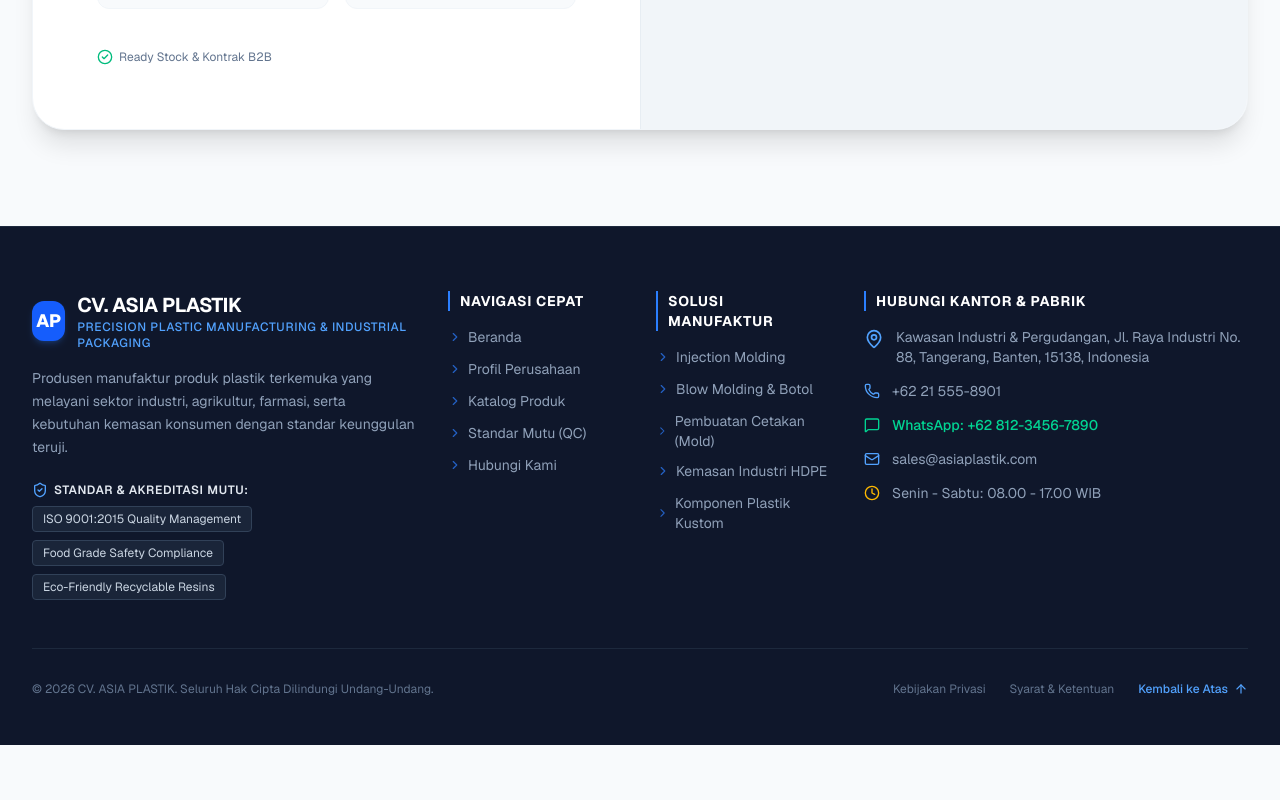
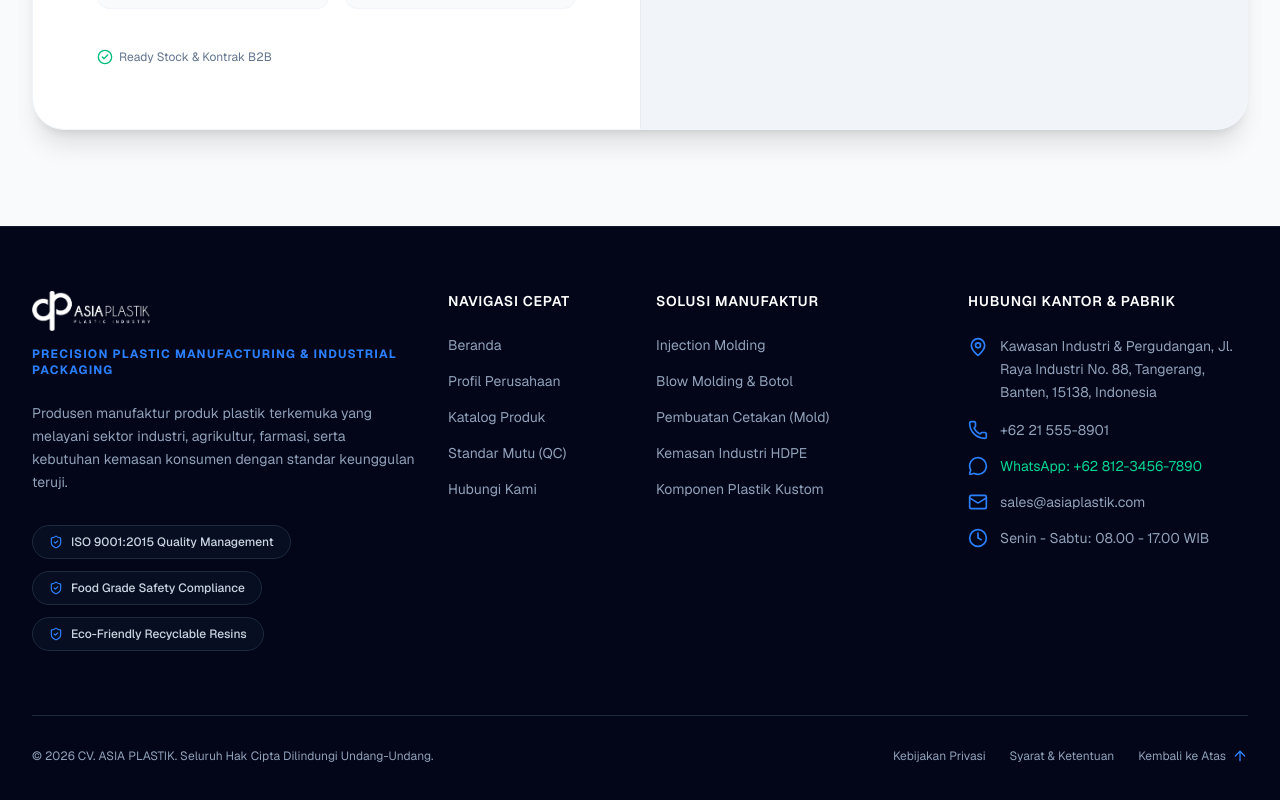
Before and after one commit to kevinamay/Redesign-Development-Website-Perusahaan, a Next.js app: page / in a window 1280 px wide. Shown: the part 3357-4157 px from the top of the page. Before the commit the page ends 4102 px from the top, so only its background shows below. Built offline with nearby package versions, Linux system fonts and the light colour scheme.

Commit message:
feat(footer): redesign Footer component with premium B2B styling, modern grid, pill badges, and smooth scroll

```diff
--- a/src/components/Footer.tsx
+++ b/src/components/Footer.tsx
@@ -1,171 +1,234 @@
 "use client";
 
-import React from "react";
+import React, { useState } from "react";
+import Image from "next/image";
 import Link from "next/link";
-import { footerData } from "@/data/homeData";
-import { useLanguage } from "@/data/translations";
 import {
+  ShieldCheck,
   MapPin,
   Phone,
+  MessageCircle,
   Mail,
   Clock,
-  MessageSquare,
-  ShieldCheck,
-  ChevronRight,
   ArrowUp,
 } from "lucide-react";
+import { useLanguage } from "@/data/translations";
 
 export default function Footer() {
   const { t } = useLanguage();
+  const [logoError, setLogoError] = useState(false);
+
+  const scrollToTop = () => {
+    if (typeof window !== "undefined") {
+      window.scrollTo({
+        top: 0,
+        behavior: "smooth",
+      });
+    }
+  };
+
+  const certifications = t.footer?.certifications || [
+    "ISO 9001:2015 Quality Management",
+    "Food Grade Safety Compliance",
+    "Eco-Friendly Recyclable Resins",
+  ];
+
+  const quickNavLinks = t.footer?.quickNavLinks || [
+    { label: "Beranda", href: "#hero" },
+    { label: "Profil Perusahaan", href: "#about" },
+    { label: "Katalog Produk", href: "#products" },
+    { label: "Standar Mutu (QC)", href: "#quality" },
+    { label: "Hubungi Kami", href: "#contact" },
+  ];
+
+  const solutionsLinks = t.footer?.solutionsLinks || [
+    { label: "Injection Molding", href: "#products" },
+    { label: "Blow Molding & Botol", href: "#products" },
+    { label: "Pembuatan Cetakan (Mold)", href: "#products" },
+    { label: "Kemasan Industri HDPE", href: "#products" },
+    { label: "Komponen Plastik Kustom", href: "#products" },
+  ];
 
   return (
-    <footer id="contact" className="bg-slate-900 dark:bg-slate-950 text-slate-300 pt-16 pb-12 border-t border-slate-800 dark:border-slate-800/80 transition-colors duration-300">
+    <footer
+      id="contact"
+      className="bg-slate-950 text-slate-400 py-16 border-t border-slate-900"
+    >
       <div className="max-w-7xl mx-auto px-4 sm:px-6 lg:px-8">
-        {/* Main Footer Grid */}
-        <div className="grid grid-cols-1 md:grid-cols-2 lg:grid-cols-12 gap-10 lg:gap-8 pb-12 border-b border-slate-800">
-          {/* Col 1: Corporate Brand & Profile */}
-          <div className="lg:col-span-4 space-y-4">
-            <div className="flex items-center gap-3">
-              <div className="w-10 h-10 rounded-xl bg-blue-600 flex items-center justify-center text-white font-extrabold text-lg shadow-md shadow-blue-500/20">
-                AP
-              </div>
-              <div>
-                <span className="text-xl font-bold text-white tracking-tight">
-                  {t.footer.legalName}
+        {/* Modern CSS Grid */}
+        <div className="grid grid-cols-1 md:grid-cols-2 lg:grid-cols-12 gap-12 lg:gap-8">
+          {/* Column 1 (Brand & About): lg:col-span-4 */}
+          <div className="lg:col-span-4">
+            <Link href="/" className="inline-block focus:outline-none">
+              {!logoError ? (
+                <Image
+                  src="/images/logo.webp"
+                  alt="CV. ASIA PLASTIK"
+                  width={200}
+                  height={68}
+                  className="h-10 w-auto object-contain"
+                  onError={() => setLogoError(true)}
+                  priority
+                />
+              ) : (
+                <span className="text-white font-bold text-xl tracking-tight">
+                  CV. ASIA PLASTIK
                 </span>
-                <p className="text-xs text-blue-400 font-medium tracking-wider uppercase">
-                  {t.footer.tagline}
-                </p>
-              </div>
-            </div>
+              )}
+            </Link>
 
-            <p className="text-sm text-slate-400 leading-relaxed max-w-sm">
-              {t.footer.description}
+            <p className="text-blue-500 text-xs font-bold tracking-widest mt-2 uppercase">
+              {t.footer?.tagline ||
+                "Precision Plastic Manufacturing & Industrial Packaging"}
             </p>
 
-            {/* Certifications badges */}
-            <div className="pt-2">
-              <div className="text-xs font-semibold text-slate-200 uppercase tracking-wider mb-2 flex items-center gap-1.5">
-                <ShieldCheck className="w-4 h-4 text-blue-400" />
-                <span>{t.footer.certificationsTitle}</span>
-              </div>
-              <div className="flex flex-wrap gap-2">
-                {t.footer.certifications.map((cert, index) => (
-                  <span
-                    key={index}
-                    className="inline-flex items-center text-xs px-2.5 py-1 rounded bg-slate-800/80 text-slate-300 border border-slate-700 font-sans"
-                  >
-                    {cert}
-                  </span>
-                ))}
-              </div>
+            <p className="mt-6 text-sm leading-relaxed text-slate-400">
+              {t.footer?.description ||
+                "Produsen manufaktur produk plastik terkemuka yang melayani sektor industri, agrikultur, farmasi, serta kebutuhan kemasan konsumen dengan standar keunggulan teruji."}
+            </p>
+
+            {/* Badges (Standar & Akreditasi Mutu) */}
+            <div className="mt-8 flex flex-wrap gap-3">
+              {certifications.map((badge, index) => (
+                <span
+                  key={index}
+                  className="inline-flex items-center gap-2 px-4 py-2 rounded-full border border-slate-800 bg-slate-900/50 text-slate-300 text-xs font-medium hover:border-blue-500/50 transition-colors"
+                >
+                  <ShieldCheck className="w-3.5 h-3.5 text-blue-500 shrink-0" />
+                  <span>{badge}</span>
+                </span>
+              ))}
             </div>
           </div>
 
-          {/* Col 2: Quick Navigation */}
-          <div className="lg:col-span-2 space-y-4">
-            <h3 className="text-sm font-bold text-white tracking-wider uppercase border-l-2 border-blue-500 pl-2.5">
-              {t.footer.quickNavTitle}
+          {/* Column 2 (Navigasi Cepat): lg:col-span-2 */}
+          <div className="lg:col-span-2">
+            <h3 className="text-white font-semibold text-sm tracking-wider mb-6 uppercase">
+              {t.footer?.quickNavTitle || "NAVIGASI CEPAT"}
             </h3>
-            <ul className="space-y-2.5 text-sm">
-              {t.footer.quickNavLinks.map((link, linkIdx) => (
-                <li key={linkIdx}>
+            <ul className="flex flex-col gap-4">
+              {quickNavLinks.map((link, idx) => (
+                <li key={idx}>
                   <Link
                     href={link.href}
-                    className="inline-flex items-center gap-1.5 text-slate-400 hover:text-white hover:translate-x-1 transition-all duration-150"
+                    className="text-sm hover:text-white hover:translate-x-1 transition-all duration-300 flex items-center"
                   >
-                    <ChevronRight className="w-3.5 h-3.5 text-blue-500/70" />
-                    <span>{link.label}</span>
+                    {link.label}
                   </Link>
                 </li>
               ))}
             </ul>
           </div>
 
-          {/* Col 3: Manufacturing Solutions */}
-          <div className="lg:col-span-2 space-y-4">
-            <h3 className="text-sm font-bold text-white tracking-wider uppercase border-l-2 border-blue-500 pl-2.5">
-              {t.footer.solutionsTitle}
+          {/* Column 3 (Solusi Manufaktur): lg:col-span-3 */}
+          <div className="lg:col-span-3">
+            <h3 className="text-white font-semibold text-sm tracking-wider mb-6 uppercase">
+              {t.footer?.solutionsTitle || "SOLUSI MANUFAKTUR"}
             </h3>
-            <ul className="space-y-2.5 text-sm">
-              {t.footer.solutionsLinks.map((link, linkIdx) => (
-                <li key={linkIdx}>
+            <ul className="flex flex-col gap-4">
+              {solutionsLinks.map((link, idx) => (
+                <li key={idx}>
                   <Link
                     href={link.href}
-                    className="inline-flex items-center gap-1.5 text-slate-400 hover:text-white hover:translate-x-1 transition-all duration-150"
+                    className="text-sm hover:text-white hover:translate-x-1 transition-all duration-300 flex items-center"
                   >
-                    <ChevronRight className="w-3.5 h-3.5 text-blue-500/70" />
-                    <span>{link.label}</span>
+                    {link.label}
                   </Link>
                 </li>
               ))}
             </ul>
           </div>
 
-          {/* Col 4: Contact Information */}
-          <div className="lg:col-span-4 space-y-4">
-            <h3 className="text-sm font-bold text-white tracking-wider uppercase border-l-2 border-blue-500 pl-2.5">
-              {t.footer.contactTitle}
+          {/* Column 4 (Contact): lg:col-span-3 */}
+          <div className="lg:col-span-3">
+            <h3 className="text-white font-semibold text-sm tracking-wider mb-6 uppercase">
+              {t.footer?.contactTitle || "HUBUNGI KANTOR & PABRIK"}
             </h3>
-            <ul className="space-y-3.5 text-sm text-slate-400">
+            <ul className="flex flex-col gap-4 text-sm">
+              {/* 1. MapPin */}
               <li className="flex items-start gap-3">
-                <MapPin className="w-5 h-5 text-blue-400 shrink-0 mt-0.5" />
-                <span>{t.footer.address}</span>
+                <MapPin className="text-blue-500 w-5 h-5 shrink-0 mt-0.5" />
+                <span className="leading-relaxed">
+                  {t.footer?.address ||
+                    "Kawasan Industri & Pergudangan, Jl. Raya Industri No. 88, Tangerang, Banten, 15138, Indonesia"}
+                </span>
               </li>
+
+              {/* 2. Phone */}
               <li className="flex items-center gap-3">
-                <Phone className="w-4 h-4 text-blue-400 shrink-0" />
+                <Phone className="text-blue-500 w-5 h-5 shrink-0" />
                 <a
-                  href={`tel:${footerData.contact.phone.replace(/[^0-9+]/g, "")}`}
+                  href="tel:+62215558901"
                   className="hover:text-white transition-colors"
                 >
-                  {footerData.contact.phone}
+                  +62 21 555-8901
                 </a>
               </li>
+
+              {/* 3. WhatsApp MessageCircle */}
               <li className="flex items-center gap-3">
-                <MessageSquare className="w-4 h-4 text-emerald-400 shrink-0" />
+                <MessageCircle className="text-blue-500 w-5 h-5 shrink-0" />
                 <a
-                  href={`https://wa.me/${footerData.contact.whatsapp.replace(/[^0-9]/g, "")}`}
+                  href="https://wa.me/6281234567890"
                   target="_blank"
                   rel="noopener noreferrer"
-                  className="text-emerald-400 hover:text-emerald-300 font-medium transition-colors"
+                  className="text-emerald-400 hover:text-emerald-300 transition-colors"
                 >
-                  WhatsApp: {footerData.contact.whatsapp}
+                  WhatsApp: +62 812-3456-7890
                 </a>
               </li>
+
+              {/* 4. Mail */}
               <li className="flex items-center gap-3">
-                <Mail className="w-4 h-4 text-blue-400 shrink-0" />
+                <Mail className="text-blue-500 w-5 h-5 shrink-0" />
                 <a
-                  href={`mailto:${footerData.contact.email}`}
+                  href="mailto:sales@asiaplastik.com"
                   className="hover:text-white transition-colors"
                 >
-                  {footerData.contact.email}
+                  sales@asiaplastik.com
                 </a>
               </li>
+
+              {/* 5. Clock */}
               <li className="flex items-center gap-3">
-                <Clock className="w-4 h-4 text-amber-400 shrink-0" />
-                <span>{t.footer.workingHours}</span>
+                <Clock className="text-blue-500 w-5 h-5 shrink-0" />
+                <span>
+                  {t.footer?.workingHours || "Senin - Sabtu: 08.00 - 17.00 WIB"}
+                </span>
               </li>
             </ul>
           </div>
         </div>
 
-        {/* Bottom Bar: Copyright & Back to Top */}
-        <div className="pt-8 flex flex-col sm:flex-row items-center justify-between gap-4 text-xs text-slate-500">
-          <div>{t.footer.copyright}</div>
-          <div className="flex items-center gap-6">
-            <span className="hover:text-slate-400 cursor-pointer transition-colors">
-              {t.footer.privacyPolicy}
-            </span>
-            <span className="hover:text-slate-400 cursor-pointer transition-colors">
-              {t.footer.termsOfService}
-            </span>
-            <a
-              href="#hero"
-              className="inline-flex items-center gap-1.5 text-blue-400 hover:text-blue-300 font-medium transition-colors"
+        {/* Bottom Bar (Copyright & Extra Links) */}
+        <div className="mt-16 pt-8 border-t border-slate-800 flex flex-col md:flex-row justify-between items-center gap-4">
+          <p className="text-xs">
+            {t.footer?.copyright ||
+              "© 2026 CV. ASIA PLASTIK. Seluruh Hak Cipta Dilindungi Undang-Undang."}
+          </p>
+
+          <div className="flex flex-wrap items-center gap-6 text-xs">
+            <Link
+              href="#privacy"
+              className="hover:text-white transition-colors cursor-pointer"
             >
-              <span>{t.footer.backToTop}</span>
-              <ArrowUp className="w-3.5 h-3.5" />
-            </a>
+              {t.footer?.privacyPolicy || "Kebijakan Privasi"}
+            </Link>
+            <Link
+              href="#terms"
+              className="hover:text-white transition-colors cursor-pointer"
+            >
+              {t.footer?.termsOfService || "Syarat & Ketentuan"}
+            </Link>
+            <button
+              type="button"
+              onClick={scrollToTop}
+              className="inline-flex items-center gap-1.5 hover:text-white transition-colors cursor-pointer"
+              aria-label="Kembali ke Atas"
+            >
+              <span>{t.footer?.backToTop || "Kembali ke Atas"}</span>
+              <ArrowUp className="w-4 h-4 text-blue-500" />
+            </button>
           </div>
         </div>
       </div>
```
